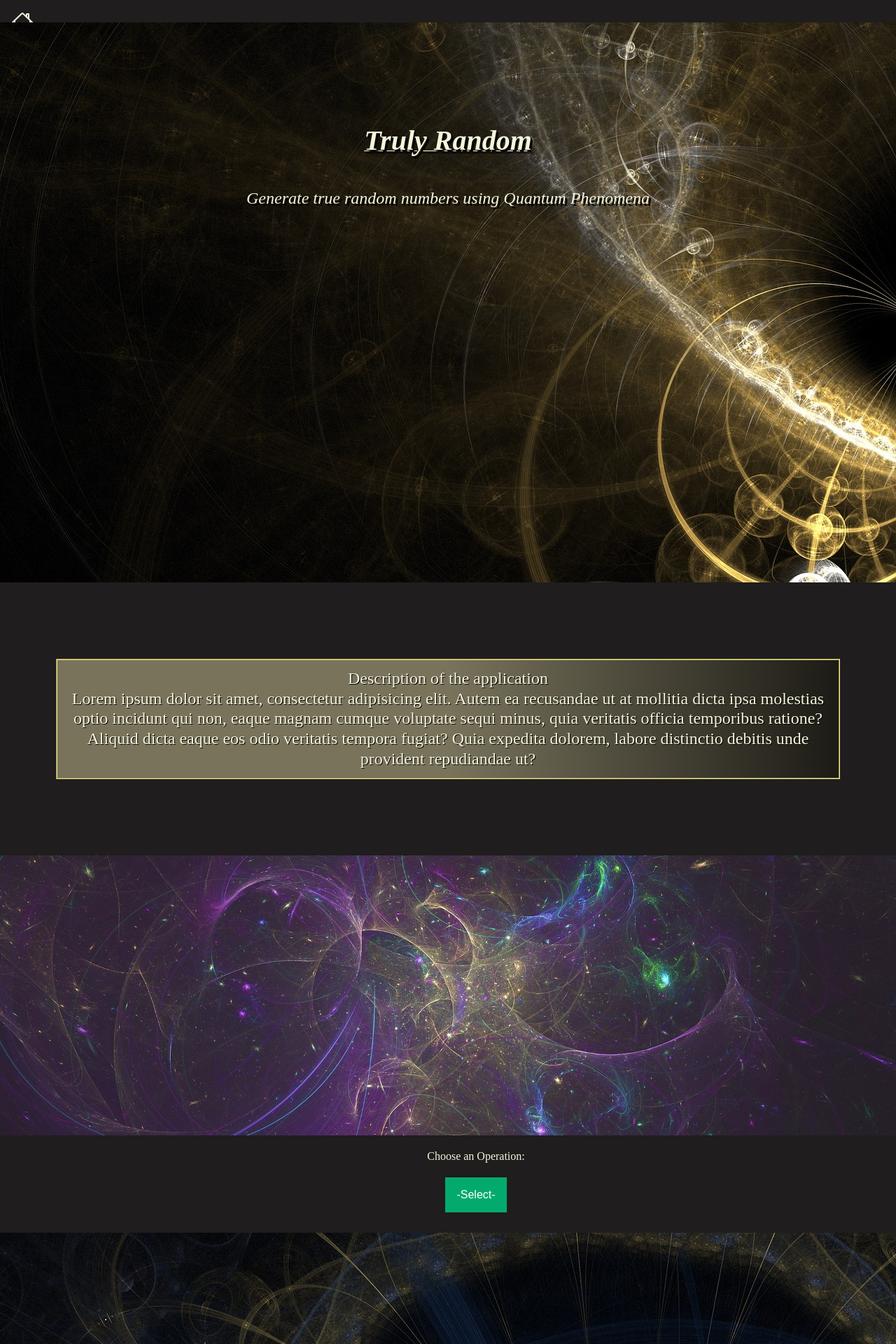
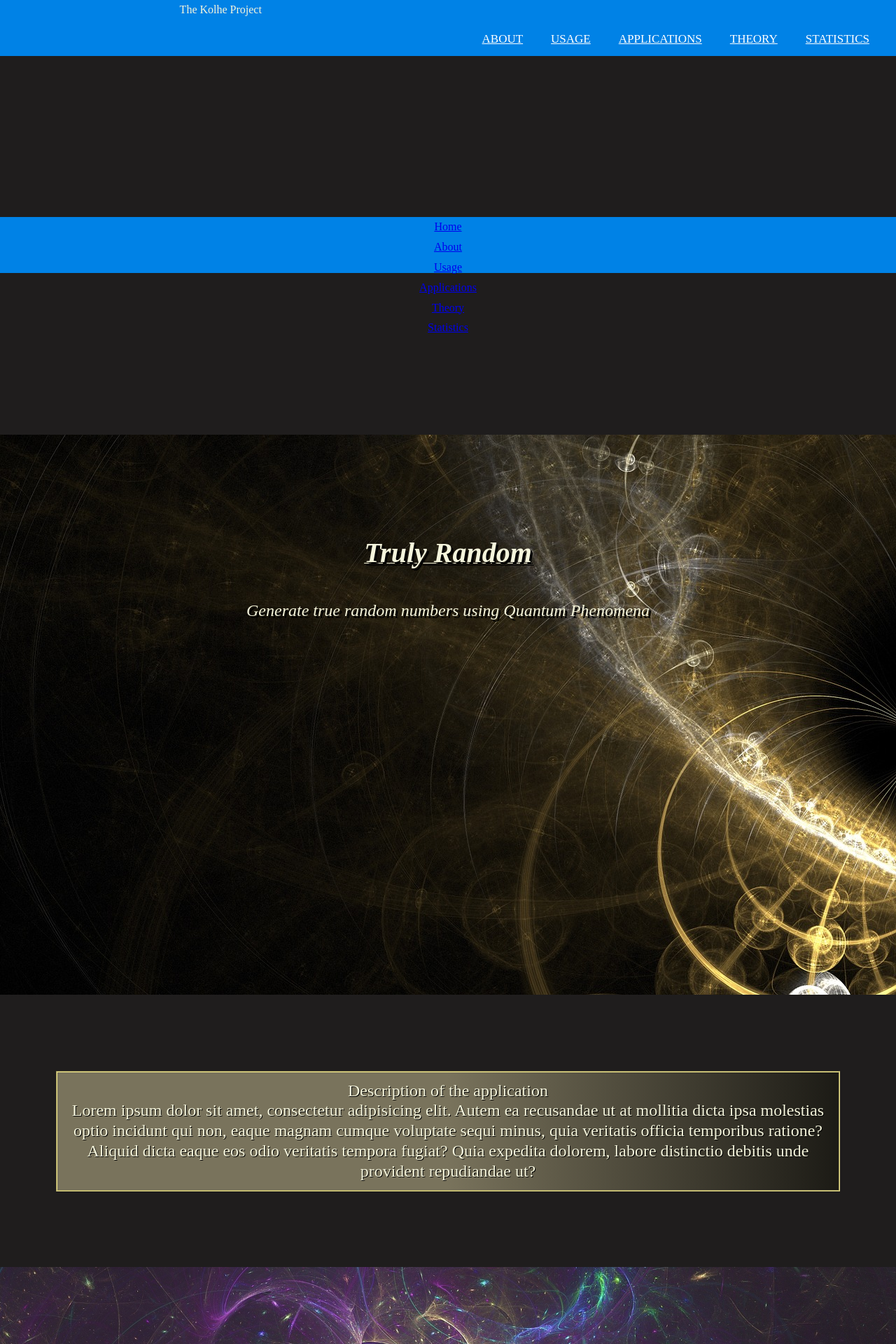
Before and after one commit to Chasmiccoder/Truly-Random, a Flask app: page / in a window 1280 px wide. Shown: the top 1920 px of the page at 70% size. Run offline with Flask 2, Linux system fonts and the light colour scheme; some libraries are stand-ins or nearby versions.

Commit message:
Added preliminary navbar

```diff
--- a/Truly-Random/quantum_rng.py
+++ b/Truly-Random/quantum_rng.py
@@ -3,6 +3,7 @@
 
 Usage:
 Activate the virtual environment in which Qiskit has been installed
+activate tf
 
 """
 
--- a/Truly-Random/static/css/main.css
+++ b/Truly-Random/static/css/main.css
@@ -24,6 +24,179 @@ ion-icon {
     left: 1rem;
     top: 1rem;
 }
+
+#navbar {
+    padding: 0;
+    margin: 0;
+    text-decoration: none;
+    list-style: none;
+    box-sizing: border-box;
+    font-family: montserrat; /* Change this later */
+
+    background: #0082e6;
+    height: 80px;
+    width: 100%;
+
+}
+
+#portfolio_link {
+    color: white;
+    font-size: 35px;
+    line-height: 80px;
+    padding: 0 100px;
+    font-weight: bold;
+
+}
+
+#nav_ul {
+    float: right;
+    margin-right: 20px;
+
+}
+
+
+#nav_ul li {
+    display: inline-block;
+    line-height: 80px;
+    margin: 0 5px;
+
+}
+
+#nav_ul li a {
+    color: white;
+    font-size: 17px;
+    text-transform: uppercase;
+
+    padding: 7px 13px;
+    border-radius: 3px;
+}
+
+#navbar_element:hover{
+    background: #1b9bff;
+    transition: 0.5s;
+}
+
+#checkbtn {
+    font-size: 30px;
+    color: white;
+    float: right;
+    line-height: 80px;
+    margin-right: 40px;
+    cursor: pointer;
+    display: none;
+}
+
+#check {
+    display: none;
+}
+
+/* If screen width is smaller, but not small enough for dropdown */
+@media ( max-width: 952px ) {
+    label#check {
+        font-size: 30px;
+        padding-left: 50px;
+    }
+
+    #nav_ul li a {
+        font-size: 16px;
+
+    }
+
+
+
+}
+
+/* Change media queries values depending on final project  */
+@media ( max-width: 858px ) {
+    #checkbtn {
+        display: block;
+
+    }
+
+    #nav_ul {
+        position: fixed;
+        width: 100%;
+        height: 100vh;
+        background: #2c3e50;
+
+        top: 80px;
+        left: 0;
+        text-align: center;
+
+    }
+
+    #nav_ul li {
+        display: block;
+
+    }
+
+    #nav_ul li a {
+        font-size: 20px;
+
+    }
+
+    #navbar_element:hover {
+        background: none;
+        color: #0082e6;
+
+    }
+
+
+}
+
+
+
+
+
+
+
+/* Old Navbar: */
+#navbar2 {
+    float: right;
+
+    list-style-type: none;
+    margin: 0;
+    padding: 0;
+    overflow: hidden;
+    background-color: #333;
+
+    float:left; /* Shady part */
+    border-right:1px solid #bbb;
+
+}
+
+#navbar_element2 {
+    display: block;
+    color: white;
+    text-align: center;
+    padding: 14px 16px;
+    text-decoration: none;
+}
+
+#navbar_element2:hover:not(.active) {
+    background-color: #111;
+    float: left;
+    border-right:1px solid #bbb;
+}
+
+/* Change this tag later */
+/* .active {
+    background-color: #4CAF50;
+} */
+/* li:last-child {
+    border-right: none;
+}
+li {
+    float: left;
+    border-right:1px solid #bbb;
+}
+li:last-child {
+    border-right: none;
+} */
+
+
+
+
 
 
 .img1 {
--- a/Truly-Random/templates/index.html
+++ b/Truly-Random/templates/index.html
@@ -13,6 +13,9 @@
     <!-- Custom Atom Favicon  -->
     <link rel="shortcut icon" href="{{ url_for('static', filename='favicon.ico') }}">
 
+    <!-- Ion Icon -->
+    <script src="https://unpkg.com/ionicons@5.5.1/dist/ionicons.js"></script>
+
     <script src="https://unpkg.com/ionicons@5.4.0/dist/ionicons.js"></script> <!-- Home Button Icon -->
 
     <title>Truly Random - A Quantum Project</title>
@@ -23,6 +26,11 @@
 <body>
 
     <!--
+        ATTENTION!:
+        https://www.youtube.com/watch?v=r-xe8XJqy7U
+        Add media queries (end part of this vid) Also, Choose an Operation is not aligned properly
+
+
         Structure:
         Navbar with: About, Usage, Applications, Theory, Statistics
         Fractal bg with heading (static image)
@@ -33,18 +41,74 @@
 
         Image 4 =
 
+        Add go to the top option
+
         Change home logo at the top and merge it with navbar
+
+        Remove link to Ion Icon and make the entire project independent of external scripts
 
     -->
 
 
-
+<!--
     <a href="https://thekolheproject.netlify.app/">
         <ion-icon name="home-outline" id="home_icon">Home</ion-icon>
     </a>
+ -->
 
 
-    <div class="img1">
+    <!-- Navigation Bar -->
+    <nav id="navbar">
+        <input type="checkbox" id="check">
+
+        <label for="check">
+            <p id="checkbtn">
+            <ion-icon name="hardware-chip-outline"></ion-icon>
+            </p>
+        </label>
+
+        <label class="portfolio_link">The Kolhe Project</label>
+        <ul id="nav_ul">
+            <li ><a href="#" class="navbar_element">About</a></li>
+            <li><a href="#" class="navbar_element">Usage</a></li>
+            <li><a href="#" class="navbar_element">Applications</a></li>
+            <li><a href="#" class="navbar_element">Theory</a></li>
+            <li><a href="#" class="navbar_element">Statistics</a></li>
+
+        </ul>
+    </nav>
+
+
+
+
+    <br><br><br><br><br><br><br><br>
+
+
+
+
+
+
+
+    <nav>
+        <ul id="navbar">
+            <li><a href="#home" class="navbar_element">Home</a></li> <!-- class="navbar_element" might be needed -->
+            <li><a href="#about" class="navbar_element">About</a></li>
+            <li><a href="#usage" class="navbar_element">Usage</a></li>
+            <li><a href="#applications" class="navbar_element">Applications</a></li>
+            <li><a href="#theory" class="navbar_element">Theory</a></li>
+            <li><a href="#statistics" class="navbar_element">Statistics</a></li>
+
+        </ul>
+    </nav>
+
+    <br>
+
+    <br><br><br><br><br><br><br>
+
+
+
+    <!-- Heading -->
+    <div class="img1" id="home">
         <div id="heading">
             <br><br><br><br>
 
@@ -58,7 +122,7 @@
     <br>
 
     <!-- About -->
-    <section>
+    <section id="about">
         <div id="content">
             <p id="description">Description of the application <br>Lorem ipsum dolor sit amet, consectetur
                 adipisicing elit. Autem ea recusandae ut at mollitia dicta ipsa molestias optio incidunt qui
@@ -77,7 +141,7 @@
 
 
     <!-- Usage -->
-    <section>
+    <section id="usage">
         <div class="function_selection">
             <p id="function_selection_text">Choose an Operation:</p>
             <button class="dropdown" >-Select-</button>
```
